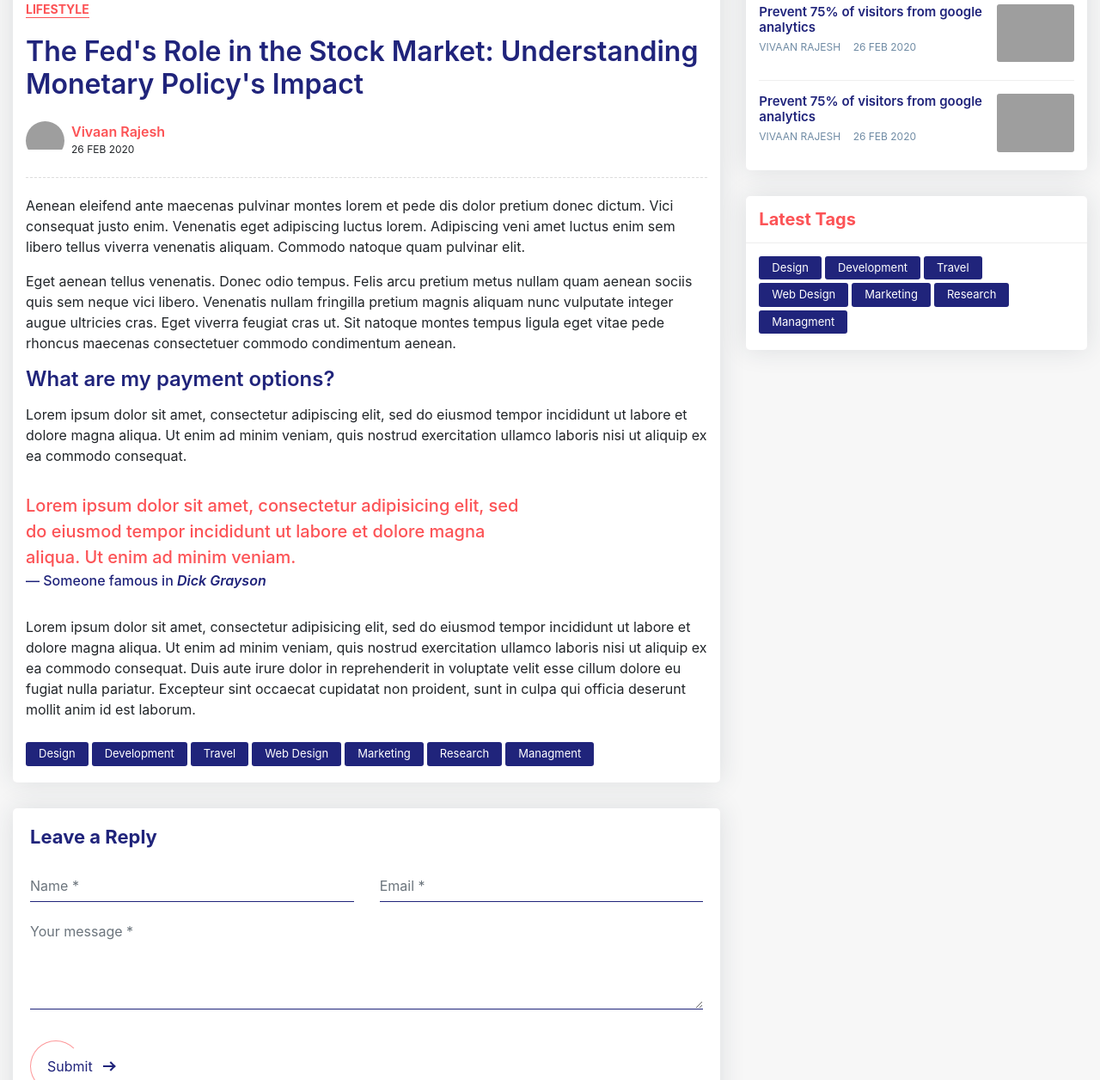
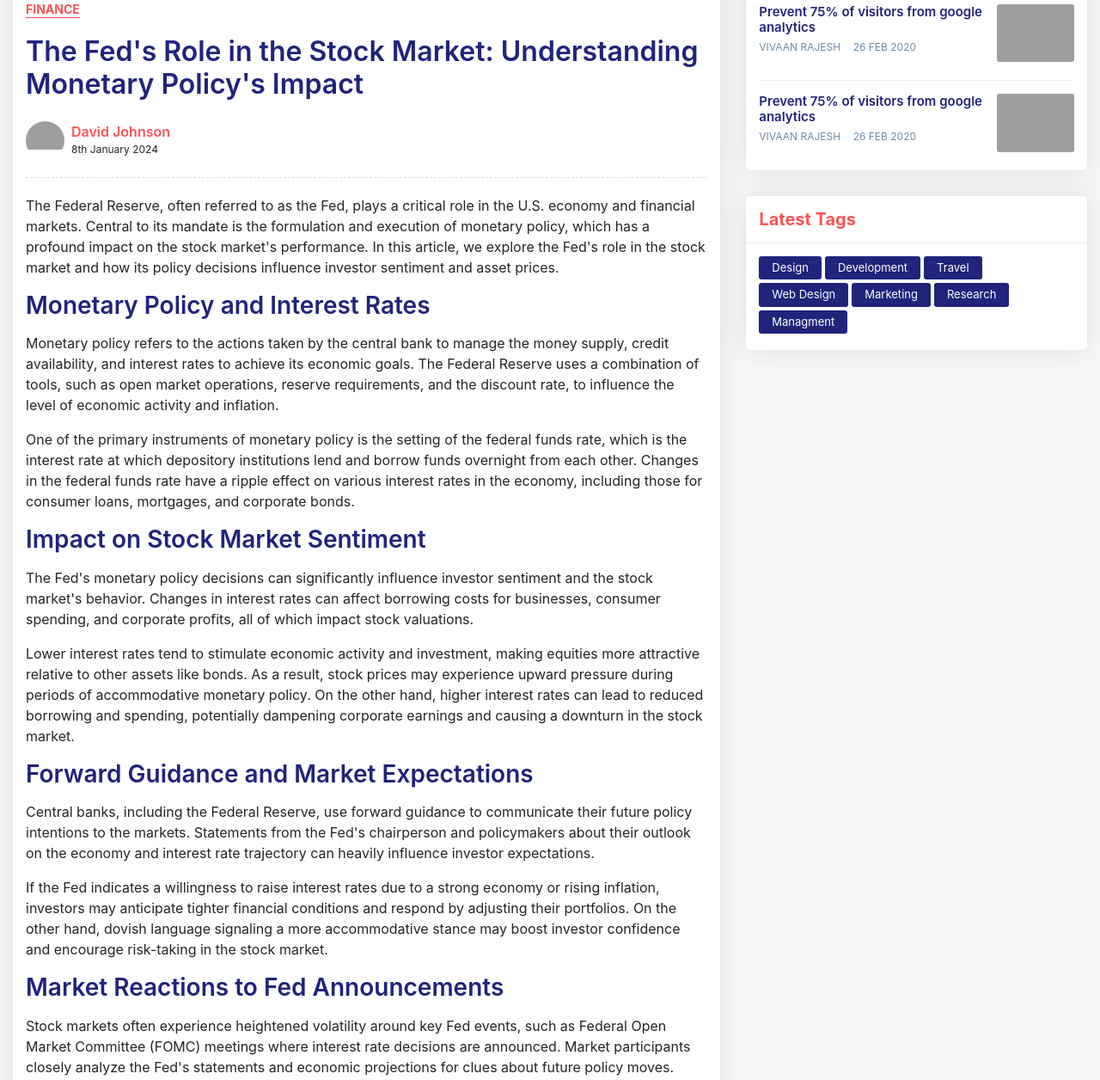
Before and after one commit to vivaan2006/InvestingHub, a plain HTML site: page blog-17.html in a window 1280 px wide. Shown: the part 792-2048 px from the top of the page at 86% size. Drawn offline with nearby package versions, Linux system fonts and the light colour scheme; grey boxes are pictures that could not be loaded.

Commit message:
Update blog-17.html

```diff
--- a/blog-17.html
+++ b/blog-17.html
@@ -124,43 +124,59 @@
                     <div class=" col-lg-8 m-15px-tb">
                       <article class="article">
                         <div class="article-img">
-                              <img src="./assets/images/blog-17.jpg" alt="Building microservices with Dropwizard, MongoDB & Docker"
+                            <img src="./assets/images/blog-16.jpg" alt="The Fed's Role in the Stock Market: Understanding Monetary Policy's Impact"
                                 class="blog-banner-img">
                         </div>
                         <div class="article-title">
-                                <h6><a href="#">Lifestyle</a></h6>
+                            <h6><a href="#">Finance</a></h6>
                             <h2>The Fed's Role in the Stock Market: Understanding Monetary Policy's Impact</h2>
                             <div class="media">
                                 <div class="avatar">
                                     <img src="https://bootdey.com/img/Content/avatar/avatar1.png" title="" alt="">
                                 </div>
                                 <div class="media-body">
-                                        <label>Vivaan Rajesh</label>
-                                        <span>26 FEB 2020</span>
+                                    <label>David Johnson</label>
+                                    <span>8th January 2024</span>
                                 </div>
                             </div>
                         </div>
                         <div class="article-content">
-                                <p>Aenean eleifend ante maecenas pulvinar montes lorem et pede dis dolor pretium donec dictum. Vici consequat justo enim. Venenatis eget adipiscing luctus lorem. Adipiscing veni amet luctus enim sem libero tellus viverra venenatis aliquam. Commodo natoque quam pulvinar elit.</p>
-                                <p>Eget aenean tellus venenatis. Donec odio tempus. Felis arcu pretium metus nullam quam aenean sociis quis sem neque vici libero. Venenatis nullam fringilla pretium magnis aliquam nunc vulputate integer augue ultricies cras. Eget viverra feugiat cras ut. Sit natoque montes tempus ligula eget vitae pede rhoncus maecenas consectetuer commodo condimentum aenean.</p>
-                                <h4>What are my payment options?</h4>
-                                <p>Lorem ipsum dolor sit amet, consectetur adipiscing elit, sed do eiusmod tempor incididunt ut labore et dolore magna aliqua. Ut enim ad minim veniam, quis nostrud exercitation ullamco laboris nisi ut aliquip ex ea commodo consequat.</p>
-                                <blockquote>
-                                    <p>Lorem ipsum dolor sit amet, consectetur adipisicing elit, sed do eiusmod tempor incididunt ut labore et dolore magna aliqua. Ut enim ad minim veniam.</p>
-                                    <p class="blockquote-footer">Someone famous in <cite title="Source Title">Dick Grayson</cite></p>
-                                </blockquote>
-                                <p>Lorem ipsum dolor sit amet, consectetur adipisicing elit, sed do eiusmod tempor incididunt ut labore et dolore magna aliqua. Ut enim ad minim veniam, quis nostrud exercitation ullamco laboris nisi ut aliquip ex ea commodo consequat. Duis aute irure dolor in reprehenderit in voluptate velit esse cillum dolore eu fugiat nulla pariatur. Excepteur sint occaecat cupidatat non proident, sunt in culpa qui officia deserunt mollit anim id est laborum.</p>
+                            <p>The Federal Reserve, often referred to as the Fed, plays a critical role in the U.S. economy and financial markets. Central to its mandate is the formulation and execution of monetary policy, which has a profound impact on the stock market's performance. In this article, we explore the Fed's role in the stock market and how its policy decisions influence investor sentiment and asset prices.</p>
+
+                            <h3>Monetary Policy and Interest Rates</h3>
+                            <p>Monetary policy refers to the actions taken by the central bank to manage the money supply, credit availability, and interest rates to achieve its economic goals. The Federal Reserve uses a combination of tools, such as open market operations, reserve requirements, and the discount rate, to influence the level of economic activity and inflation.</p>
+
+                            <p>One of the primary instruments of monetary policy is the setting of the federal funds rate, which is the interest rate at which depository institutions lend and borrow funds overnight from each other. Changes in the federal funds rate have a ripple effect on various interest rates in the economy, including those for consumer loans, mortgages, and corporate bonds.</p>
+
+                            <h3>Impact on Stock Market Sentiment</h3>
+                            <p>The Fed's monetary policy decisions can significantly influence investor sentiment and the stock market's behavior. Changes in interest rates can affect borrowing costs for businesses, consumer spending, and corporate profits, all of which impact stock valuations.</p>
+
+                            <p>Lower interest rates tend to stimulate economic activity and investment, making equities more attractive relative to other assets like bonds. As a result, stock prices may experience upward pressure during periods of accommodative monetary policy. On the other hand, higher interest rates can lead to reduced borrowing and spending, potentially dampening corporate earnings and causing a downturn in the stock market.</p>
+
+                            <h3>Forward Guidance and Market Expectations</h3>
+                            <p>Central banks, including the Federal Reserve, use forward guidance to communicate their future policy intentions to the markets. Statements from the Fed's chairperson and policymakers about their outlook on the economy and interest rate trajectory can heavily influence investor expectations.</p>
+
+                            <p>If the Fed indicates a willingness to raise interest rates due to a strong economy or rising inflation, investors may anticipate tighter financial conditions and respond by adjusting their portfolios. On the other hand, dovish language signaling a more accommodative stance may boost investor confidence and encourage risk-taking in the stock market.</p>
+
+                            <h3>Market Reactions to Fed Announcements</h3>
+                            <p>Stock markets often experience heightened volatility around key Fed events, such as Federal Open Market Committee (FOMC) meetings where interest rate decisions are announced. Market participants closely analyze the Fed's statements and economic projections for clues about future policy moves.</p>
+
+                            <p>Additionally, unexpected shifts in the Fed's stance or changes in the economic outlook can lead to abrupt market movements. Stock prices may surge or plummet depending on whether the Fed's actions align with or deviate from market expectations.</p>
+
+                            <h3>Conclusion</h3>
+                            <p>The Federal Reserve's role in the stock market is substantial, with its monetary policy decisions exerting considerable influence on investor sentiment and asset prices. As investors, understanding the Fed's actions and closely monitoring its communications is crucial for making informed decisions and navigating the dynamic landscape of the stock market.</p>
                         </div>
                         <div class="nav tag-cloud">
-                                <a href="#">Design</a>
-                                <a href="#">Development</a>
-                                <a href="#">Travel</a>
-                                <a href="#">Web Design</a>
-                                <a href="#">Marketing</a>
-                                <a href="#">Research</a>
-                                <a href="#">Managment</a>
+                            <a href="#">Finance</a>
+                            <a href="#">Federal Reserve</a>
+                            <a href="#">Monetary Policy</a>
+                            <a href="#">Interest Rates</a>
+                            <a href="#">Stock Market</a>
+                            <a href="#">Investor Sentiment</a>
+                            <a href="#">Economic Outlook</a>
                         </div>
                     </article>
+
                         <div class="contact-form article-comment">
                             <h4>Leave a Reply</h4>
                             <form id="contact-form" method="POST">
```
Lines whose indentation alone changed are shown as unchanged.
